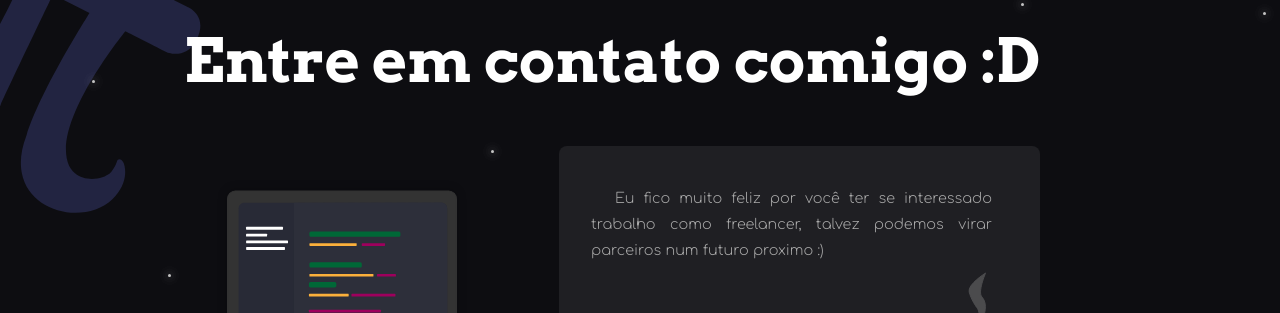
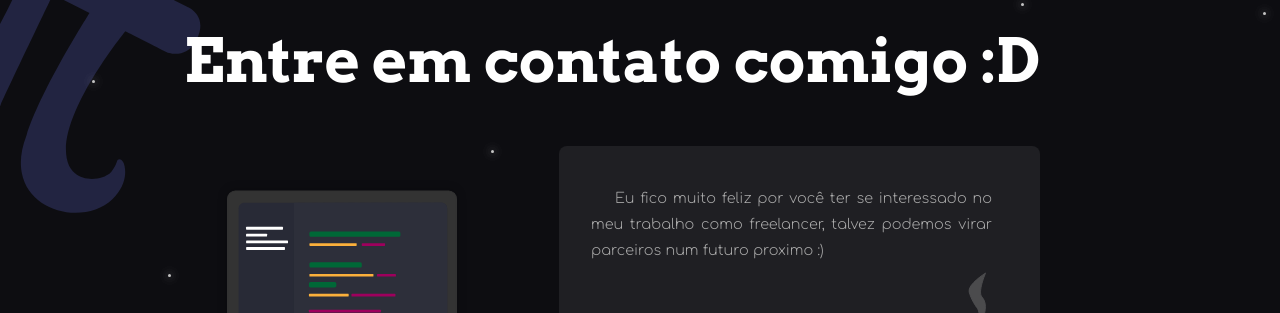
Before and after one commit to PauloE314/Portfolio, a React (Create React App) app: page / in a window 1280 px wide. Shown: the part 4907-5220 px from the top of the page. Built offline with nearby package versions, Linux system fonts and the light colour scheme.

Commit message:
Bug fix on contact section

```diff
--- a/src/app/Contact/index.tsx
+++ b/src/app/Contact/index.tsx
@@ -35,7 +35,7 @@ export default function Contact({ screen }: IProps) {
         <img id="notebook" src={Notebook} alt="" />
         <div id="contact-container">
           <p className="text">
-            Eu fico muito feliz por você ter se interessado trabalho como
+            Eu fico muito feliz por você ter se interessado no meu trabalho como
             freelancer, talvez podemos virar parceiros num futuro proximo :)
           </p>
           <ul id="contact-list">
```
